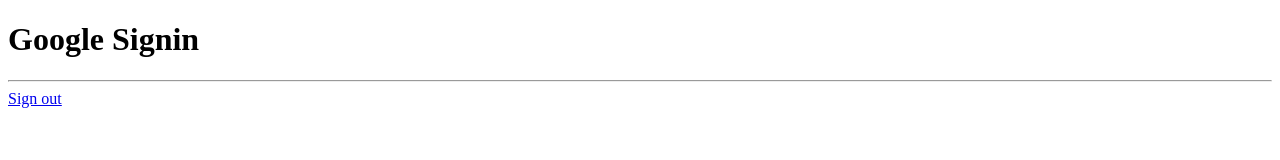
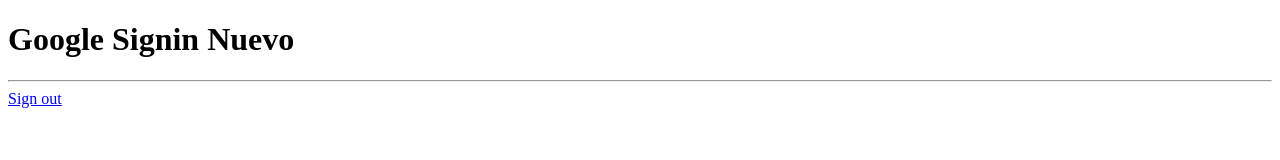
Before and after one commit to hmoralesaragithub1/restapi-bookstore, a website: page public/index.html in a window 1280 px wide. Drawn offline with Linux system fonts and the light colour scheme.

Commit message:
nuevo cambio

```diff
--- a/public/index.html
+++ b/public/index.html
@@ -10,7 +10,7 @@
 </head>
 <body>
 
-    <h1>Google Signin</h1>
+    <h1>Google Signin Nuevo</h1>
     <hr>
 
     <div class="g-signin2" data-onsuccess="onSignIn"></div>
```
